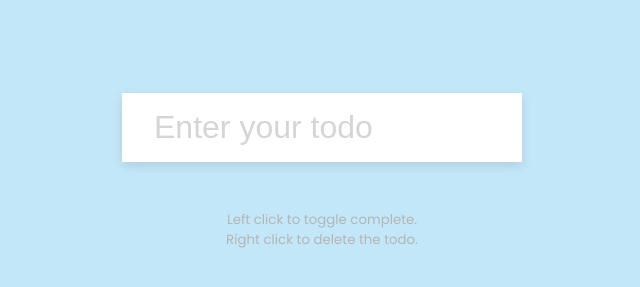
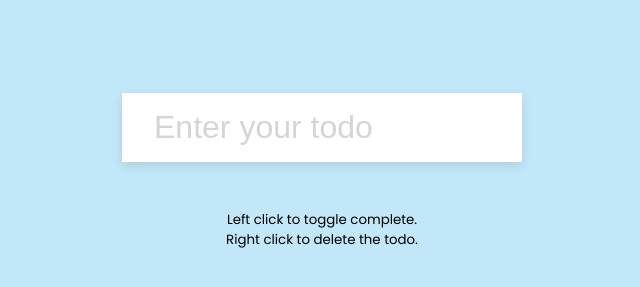
Before and after one commit to khusamayasir/ToDo-App, a plain HTML site: page index.html in a window 1280 px wide. Shown: the part 361-648 px from the top of the page, without its empty margins (318-958 px from the left). Drawn offline with Linux system fonts and the light colour scheme.

Commit message:
initial commit

```diff
--- a/style.css
+++ b/style.css
@@ -61,7 +61,7 @@ form {
 }
 
 small {
-    color: #b5b5b5;
+    color: black;
     margin-top: 3rem;
     text-align: center;
 }
```
